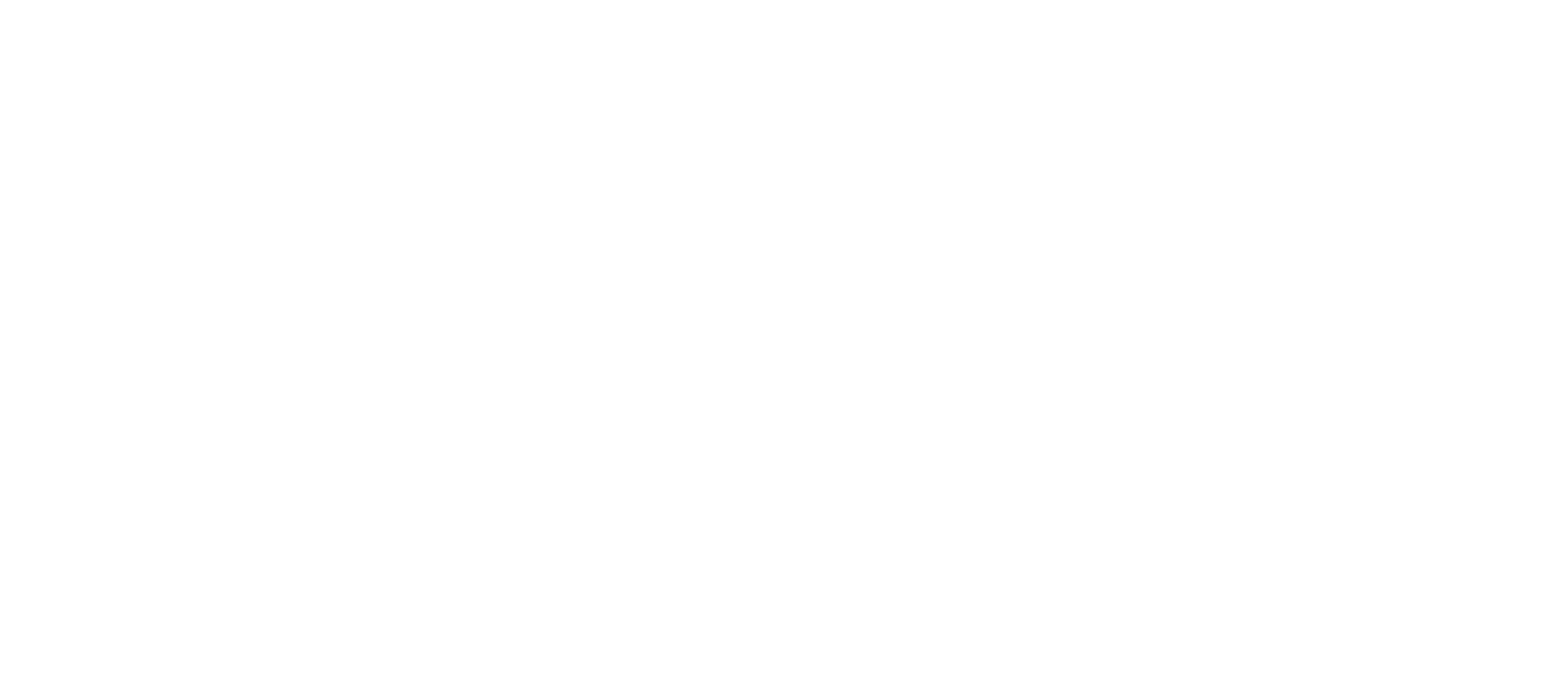
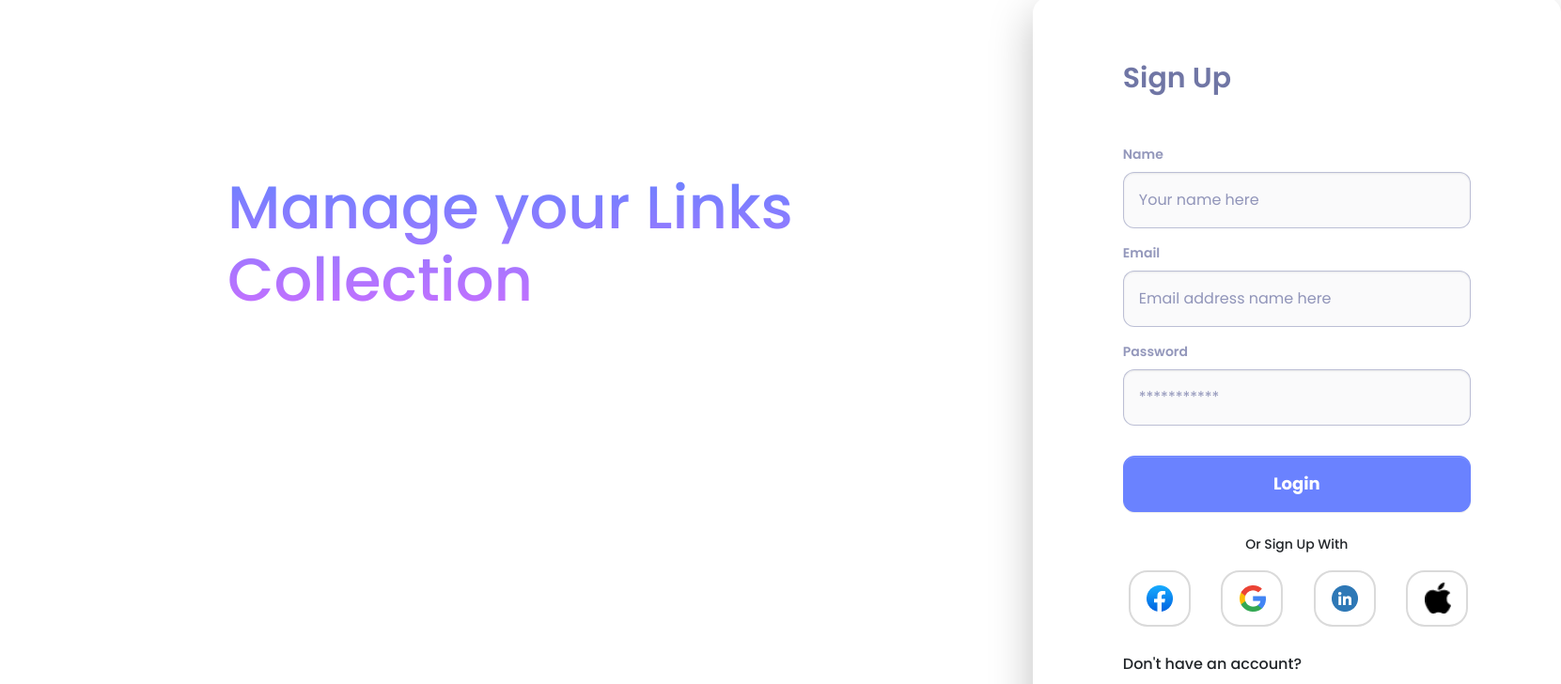
Before and after one commit to kavindu25/frontend-training-avantrio, a React (Create React App) app in the folder webapp/: page /signup in a window 1280 px wide. Before the commit this address had no page. Shown: the part 100-828 px from the top of the page at 94% size, 1661 px wide, since content can reach past the window. Before the commit the page ends 800 px from the top, so only its background shows below. Built offline with nearby package versions, Linux system fonts and the light colour scheme.

Commit message:
feat: implemented signup and login pages

```diff
--- a/webapp/src/App.js
+++ b/webapp/src/App.js
@@ -3,6 +3,8 @@ import AppLayout from "./components/AppLayout";
 import SignoutPage from "./pages/auth/SignoutPage";
 import SignInPage from "./pages/auth/SignInPage";
 import ModalContainer from "./components/modals/ModalContainer";
+import LogInPage from "./pages/auth/pages/LogInPage";
+import SignUpPage from "./pages/auth/pages/SignUpPage";
 
 // example componets. remove after initialising a project.
 import TablesExamplePage from "./pages/examples/TablesExamplePage";
@@ -27,6 +29,8 @@ function App() {
         <Route path="/testdesign" element={<DesignSystem/>} />
         <Route path="/signout" element={<SignoutPage />} />
         <Route path="/signin" element={<SignInPage />} />
+        <Route path="/login" element={<LogInPage />} />
+        <Route path="/signup" element={<SignUpPage />} />
       </Routes>
     </div>
   );
--- /dev/null
+++ b/webapp/src/components/cards/SignUpSignInFormCard.jsx
@@ -0,0 +1,166 @@
+import React from "react";
+import { Form, SubmitButton, TextField } from "../forms";
+import CreateIcon from "../CreateIcon";
+import {
+  ICON_TYPES_LIST,
+  INNER_ICON_TYPES_LIST,
+} from "../../constants/iconTypeConsts";
+
+export default function SignUpSignInFormCard({ isLogin }) {
+  return (
+    <>
+      {isLogin ? (
+        <div className="card px-5 py-4 signin-form-card">
+          <div className="heading px-5 pt-5">
+            <p>Login</p>
+          </div>
+          <div className="px-5 pt-4">
+            <Form initialValues={{ userName: "", pwd: "" }}>
+              <div className="py-2">
+                <TextField
+                  name="email"
+                  label="Email"
+                  placeholder={"Email address name here"}
+                  inputClass="form-control-lg"
+                />
+              </div>
+              <div className="py-2">
+                <TextField
+                  name="pwd"
+                  label="Password"
+                  type="password"
+                  placeholder={"***********"}
+                  inputClass="form-control-lg"
+                />
+              </div>
+              <div className="py-4">
+                <a href="#" className="para1">
+                  Forgot password?
+                </a>
+              </div>
+              <div className="py-2">
+                <SubmitButton size={"lg"} name={"Login"} />
+              </div>
+            </Form>
+          </div>
+          <div className="px-5 pt-2">
+            <p className="para2 text-center">Or login with</p>
+            <div className="row">
+              <div className="col-3">
+                <CreateIcon
+                  iconVariant={ICON_TYPES_LIST.TYPE_2}
+                  innerIconVarient={INNER_ICON_TYPES_LIST.TYPE_2}
+                  innerIconBg={"/images/facebook.png"}
+                />
+              </div>
+              <div className="col-3">
+                <CreateIcon
+                  iconVariant={ICON_TYPES_LIST.TYPE_2}
+                  innerIconVarient={INNER_ICON_TYPES_LIST.TYPE_2}
+                  innerIconBg={"/images/google.png"}
+                />
+              </div>
+              <div className="col-3">
+                <CreateIcon
+                  iconVariant={ICON_TYPES_LIST.TYPE_2}
+                  innerIconVarient={INNER_ICON_TYPES_LIST.TYPE_2}
+                  innerIconBg={"/images/linkedin.png"}
+                />
+              </div>
+              <div className="col-3">
+                <CreateIcon
+                  iconVariant={ICON_TYPES_LIST.TYPE_2}
+                  innerIconVarient={INNER_ICON_TYPES_LIST.TYPE_2}
+                  innerIconBg={"/images/apple.png"}
+                />
+              </div>
+            </div>
+          </div>
+          <div className="px-5 py-4">
+            <p className="para1"> Don't have an account?</p>
+            <a href="#" className="para1">
+              Sign up
+            </a>
+          </div>
+        </div>
+      ) : (
+        <div className="card px-5 py-3 signup-form-card">
+          <div className="heading px-5 pt-5">
+            <p>Sign Up</p>
+          </div>
+          <div className="px-5 pt-4">
+            <Form initialValues={{ userName: "", email: "", pwd: "" }}>
+            <div className="py-2">
+                <TextField
+                  name="userName"
+                  label=" Name"
+                  placeholder={"Your name here"}
+                  inputClass="form-control-lg"
+                />
+              </div>
+              <div className="py-2">
+                <TextField
+                  name="email"
+                  label="Email"
+                  placeholder={"Email address name here"}
+                  inputClass="form-control-lg"
+                />
+              </div>
+              <div className="py-2">
+                <TextField
+                  name="pwd"
+                  label="Password"
+                  type="password"
+                  placeholder={"***********"}
+                  inputClass="form-control-lg"
+                />
+              </div>
+              <div className="pt-4">
+                <SubmitButton size={"lg"} name={"Login"} />
+              </div>
+            </Form>
+          </div>
+          <div className="px-5 pt-4">
+            <p className="para2 text-center">Or Sign Up With</p>
+            <div className="row">
+              <div className="col-3">
+                <CreateIcon
+                  iconVariant={ICON_TYPES_LIST.TYPE_2}
+                  innerIconVarient={INNER_ICON_TYPES_LIST.TYPE_2}
+                  innerIconBg={"/images/facebook.png"}
+                />
+              </div>
+              <div className="col-3">
+                <CreateIcon
+                  iconVariant={ICON_TYPES_LIST.TYPE_2}
+                  innerIconVarient={INNER_ICON_TYPES_LIST.TYPE_2}
+                  innerIconBg={"/images/google.png"}
+                />
+              </div>
+              <div className="col-3">
+                <CreateIcon
+                  iconVariant={ICON_TYPES_LIST.TYPE_2}
+                  innerIconVarient={INNER_ICON_TYPES_LIST.TYPE_2}
+                  innerIconBg={"/images/linkedin.png"}
+                />
+              </div>
+              <div className="col-3">
+                <CreateIcon
+                  iconVariant={ICON_TYPES_LIST.TYPE_2}
+                  innerIconVarient={INNER_ICON_TYPES_LIST.TYPE_2}
+                  innerIconBg={"/images/apple.png"}
+                />
+              </div>
+            </div>
+          </div>
+          <div className="px-5 py-4">
+            <p className="para1"> Don't have an account?</p>
+            <a href="#" className="para1">
+              Sign up
+            </a>
+          </div>
+        </div>
+      )}
+    </>
+  );
+}
--- a/webapp/src/components/cards/card.scss
+++ b/webapp/src/components/cards/card.scss
@@ -3,3 +3,39 @@
   height: 375px;
   width: 407px;
 }
+
+.signin-form-card {
+  position: absolute;
+  width: 562px;
+  height: 779.34px;
+  left: 1095.9px;
+  top: 97px;
+  background: #ffffff;
+  box-shadow: 0px 17.7395px 137.186px rgba(48, 56, 125, 0.12);
+  border-radius: 17.7395px;
+
+  .heading {
+    color: rgba(48, 56, 125, 0.69);
+    font-style: normal;
+    font-weight: 600;
+    font-size: 30px;
+  }
+}
+
+.signup-form-card {
+  position: absolute;
+  width: 562px;
+  height: 835px;
+  left: 1098.8px;
+  top: 97px;
+  background: #ffffff;
+  box-shadow: 0px 17.7395px 137.186px rgba(48, 56, 125, 0.12);
+  border-radius: 17.7395px;
+
+  .heading {
+    color: rgba(48, 56, 125, 0.69);
+    font-style: normal;
+    font-weight: 600;
+    font-size: 30px;
+  }
+}
--- a/webapp/src/components/cards/index.js
+++ b/webapp/src/components/cards/index.js
@@ -1,2 +1,3 @@
 export { default as AddCollectionCard } from "./AddCollectionCard";
 export { default as AddLinkCard } from "./AddLinkCard";
+export { default as SignUpSignInFormCard } from "./SignUpSignInFormCard"
--- /dev/null
+++ b/webapp/src/pages/auth/pages/LogInPage.jsx
@@ -0,0 +1,18 @@
+import React from "react";
+import { Form, SubmitButton, TextField } from "../../../components/forms";
+import CreateIcon from "../../../components/CreateIcon";
+import "./styles.scss";
+import SignUpSignInFormCard from "../../../components/cards/SignUpSignInFormCard";
+
+export default function LogInPage() {
+  return (
+    <div className="login-page position-relative">
+      <div className="page-heading" style={{ height: "192px", width: "612px" }}>
+        <h1>Manage your Links Collection</h1>
+      </div>
+      <div className="form-container">
+        <SignUpSignInFormCard isLogin={true} />
+      </div>
+    </div>
+  );
+}
--- /dev/null
+++ b/webapp/src/pages/auth/pages/SignUpPage.jsx
@@ -0,0 +1,18 @@
+import React from "react";
+import { Form, SubmitButton, TextField } from "../../../components/forms";
+import CreateIcon from "../../../components/CreateIcon";
+import "./styles.scss";
+import SignUpSignInFormCard from "../../../components/cards/SignUpSignInFormCard";
+
+export default function SignUpPage() {
+  return (
+    <div className="signup-page position-relative">
+      <div className="page-heading" style={{ height: "192px", width: "612px" }}>
+        <h1>Manage your Links Collection</h1>
+      </div>
+      <div className="form-container">
+        <SignUpSignInFormCard isLogin={false} />
+      </div>
+    </div>
+  );
+}
--- /dev/null
+++ b/webapp/src/pages/auth/pages/styles.scss
@@ -0,0 +1,14 @@
+.login-page,.signup-page {
+  .page-heading {
+    position: absolute;
+    top: 283px;
+    left: 242px;
+    font-style: normal;
+    font-weight: 700;
+    background: linear-gradient(180deg, #6a82ff 0%, #e16aff 100%);
+    -webkit-background-clip: text;
+    -webkit-text-fill-color: transparent;
+    background-clip: text;
+    // text-fill-color: transparent;
+  }
+}
```
